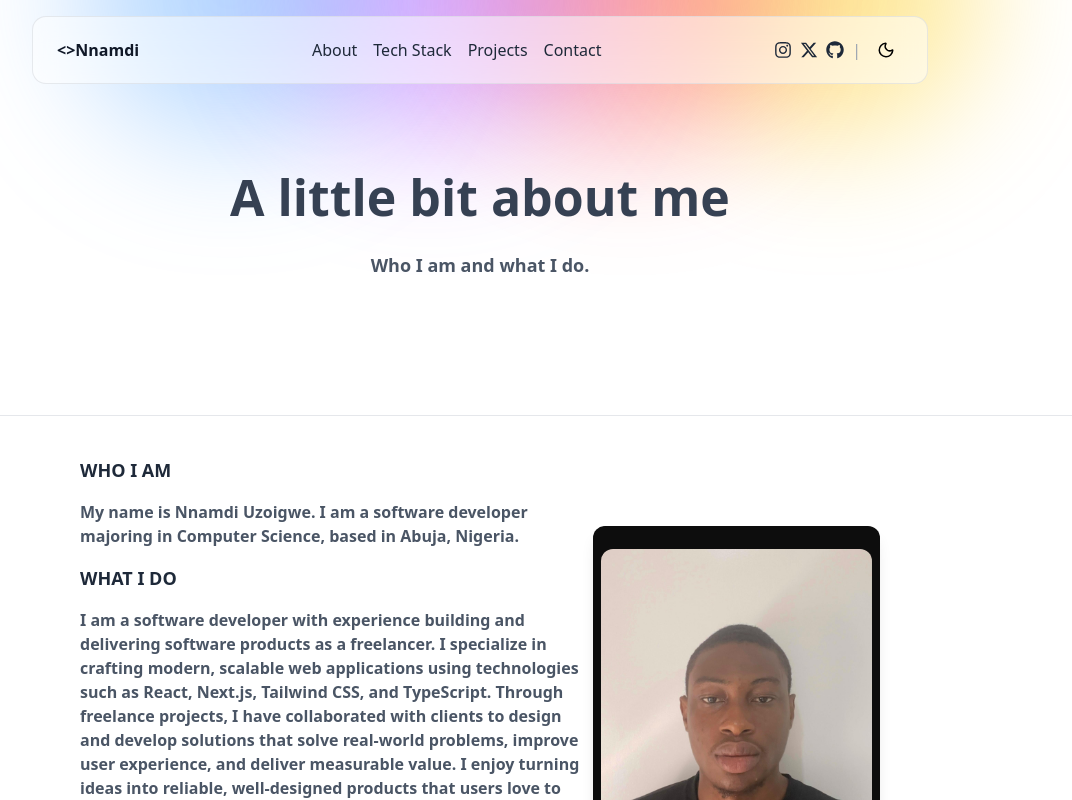
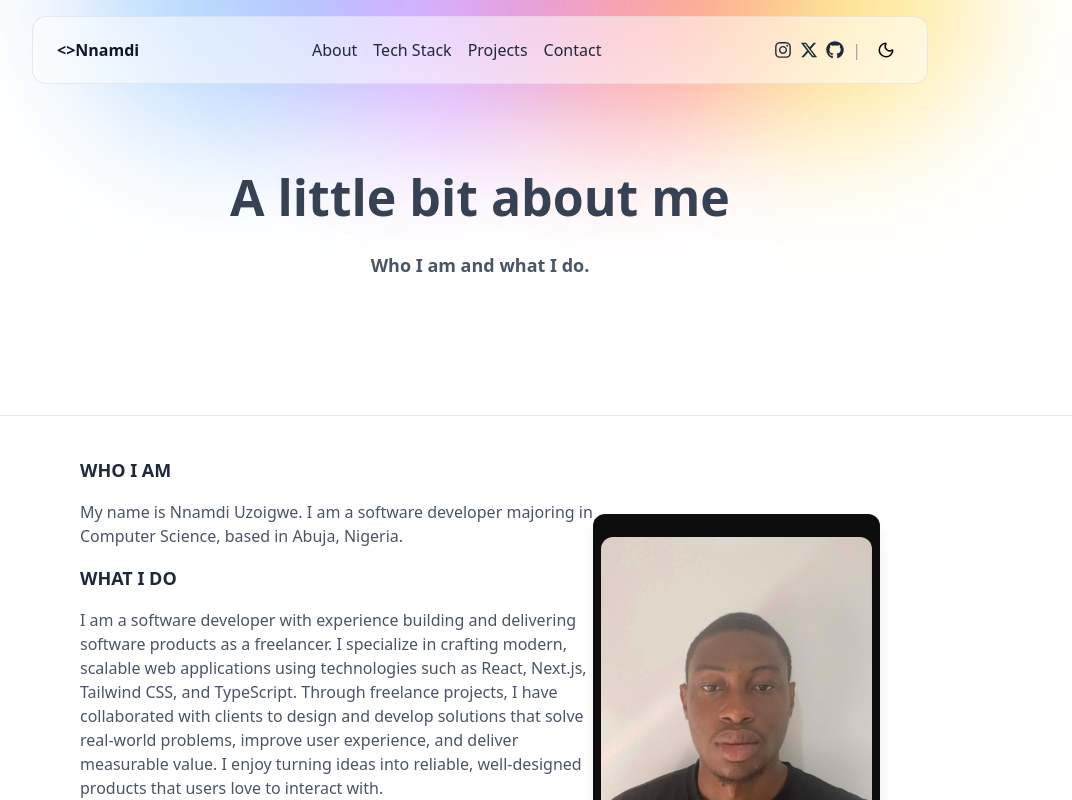
Before and after one commit to Nnamdi-Uzoigwe/nnamdicodes, a Next.js app: page /about in a window 1280 px wide. Shown: the top 800 px of the page, without its empty margins (160-1232 px from the left). Built offline with nearby package versions, Linux system fonts and the light colour scheme.

Commit message:
about page...

```diff
--- a/src/app/sections/about/MainContent.tsx
+++ b/src/app/sections/about/MainContent.tsx
@@ -13,7 +13,7 @@ const MainContent = () => {
               <h4 className="text-lg font-bold mb-4 text-gray-800 dark:text-white">
                 WHO I AM
               </h4>
-              <p className="w-full max-w-xl my-4 text-gray-600 dark:text-[#808080] font-semibold">
+              <p className="w-full max-w-xl my-4 text-gray-600 dark:text-[#808080]">
                 My name is Nnamdi Uzoigwe. I am a software developer majoring in
                 Computer Science, based in Abuja, Nigeria.
               </p>
@@ -22,7 +22,7 @@ const MainContent = () => {
               <h4 className="text-lg font-bold mb-4 text-gray-800 dark:text-white">
                 WHAT I DO
               </h4>
-              <p className="w-full max-w-xl my-4 text-gray-600 dark:text-[#808080] font-semibold">
+              <p className="w-full max-w-xl my-4 text-gray-600 dark:text-[#808080] ">
                 I am a software developer with experience building and delivering
                 software products as a freelancer. I specialize in crafting modern,
                 scalable web applications using technologies such as React, Next.js,
@@ -34,7 +34,7 @@ const MainContent = () => {
               </p>
             </div>
 
-            <p className="w-full max-w-xl mt-10 text-gray-600 dark:text-[#808080] font-semibold">
+            <p className="w-full max-w-xl mt-10 text-gray-600 dark:text-[#808080]">
               Feel free to reach out via <span className="text-black dark:text-white underline">e-mail</span>, or follow me on <span className="text-black dark:text-white underline">Twitter</span>. Want to
               see where I've worked? Check out my <span className="text-black dark:text-white underline">Resume</span>, or Connect with me on
               <span className="text-black dark:text-white underline">LinkedIn</span>.
```
